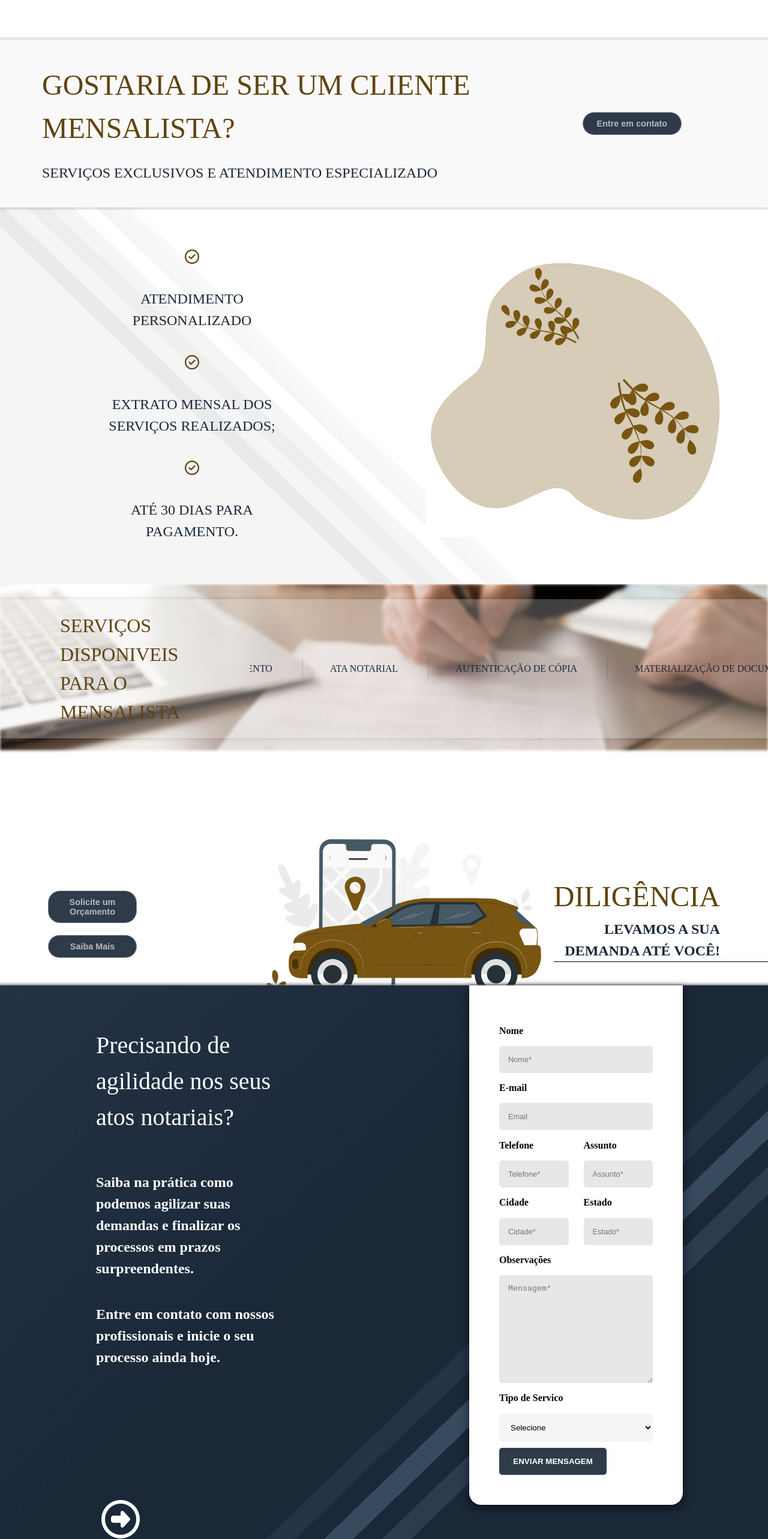
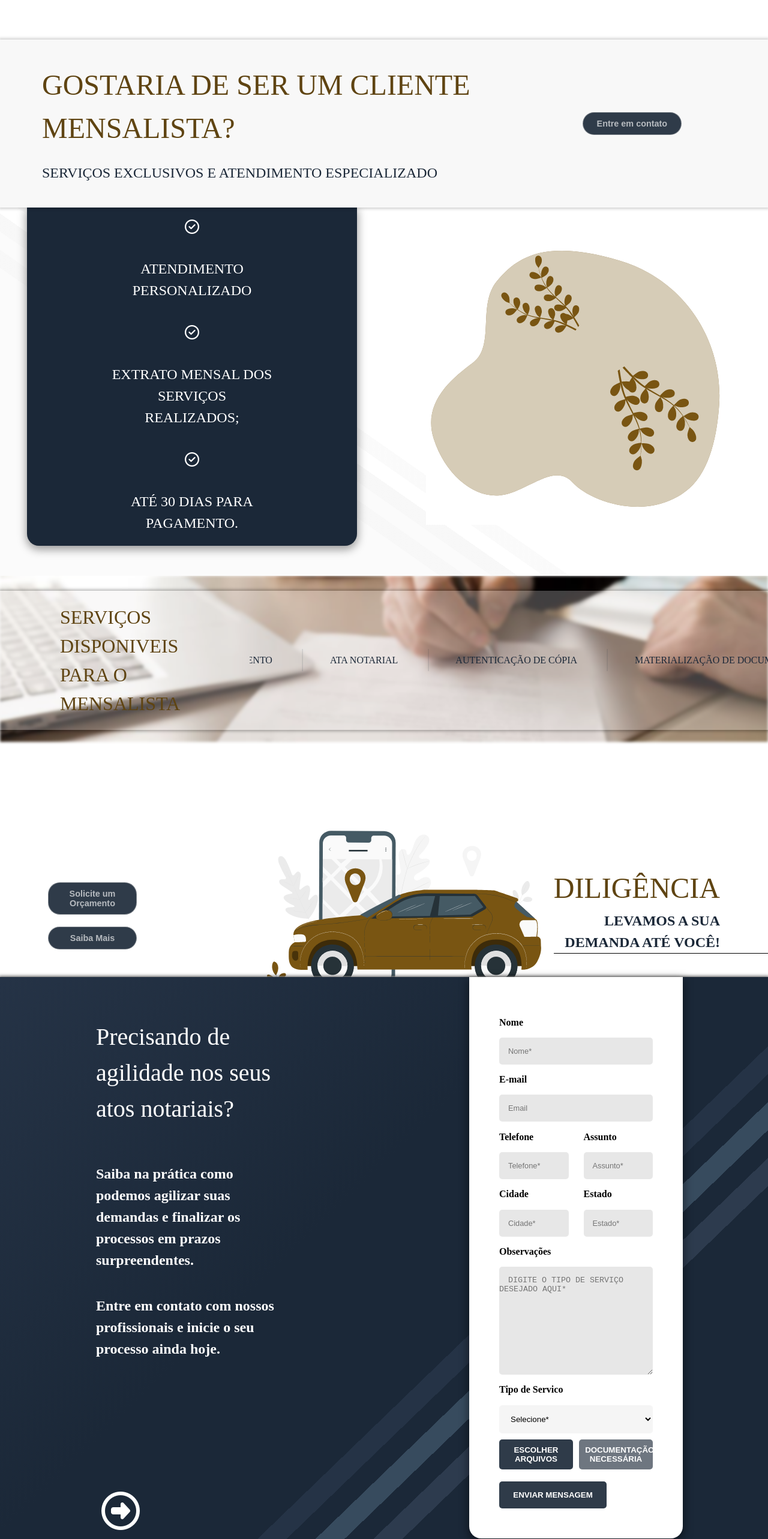
Before and after one commit to Saagcode/2Tabelionato, a React (Vite) app: page /#/servicos in a window 1280 px wide. Shown: the part 885-3451 px from the top of the page at 60% size. Built offline with nearby package versions, Linux system fonts and the light colour scheme; a web font is replaced by a local one.

Commit message:
melhorando formularios

```diff
--- a/src/Components/Body/ServicesHomePage/styles.css
+++ b/src/Components/Body/ServicesHomePage/styles.css
@@ -122,7 +122,6 @@ div button {
   border-radius: 10px;
   list-style-type: none;
   font-size: 0.9rem;
-  cursor: pointer;
 }
 
 .menu-options {
@@ -144,7 +143,6 @@ div button {
   list-style-type: none;
   font-size: 0.9rem;
   transition: 0.3s;
-  cursor: pointer;
 }
 
 .menu-options:hover {
--- a/src/Components/Body/styles.css
+++ b/src/Components/Body/styles.css
@@ -266,7 +266,7 @@ h3 {
 }
 
 .backdrop-services {
-  height: 50vh;
+  height: 25vh;
   width: 100%;
   background-image: url("../../../public/images/setor1.png");
   background-repeat: no-repeat;
@@ -278,7 +278,7 @@ h3 {
 
 .body-services {
   background-color: #0000007e;
-  height: 50vh;
+  height: 25vh;
   display: flex;
   flex-direction: column;
   justify-content: center;
@@ -372,22 +372,25 @@ h3 {
   margin: 0px auto;
   justify-content: center;
   align-items: center;
-  background: linear-gradient(136deg,
-      #ffffff 0%,
-      #f0f0f0 40%,
-      #f0f0f0 58%,
-      #ffffff 58%,
-      #ffffff 60%,
-      #f0f0f0 60%,
-      #f0f0f0 62%,
-      #dcdcdc 62%,
-      #dcdcdc 64%,
-      #f0f0f0 64%,
-      #f0f0f0 66%,
-      #d3d3d3 66%,
-      #d3d3d3 68%,
-      #f0f0f0 68%,
-      #f0f0f0 100%);
+  background: linear-gradient(
+    216deg,
+    #ffffff 56%,
+    #ffffff 56%,
+    #f5f5f578 56%,
+    #f5f5f578 58%,
+    #ffffff 58%,
+    #ffffff 60%,
+    #f5f5f5b8 60%,
+    #f5f5f5 62%,
+    #fbfbfb 62%,
+    #fbfbfb 64%,
+    #f5f5f5 64%,
+    #f5f5f5b8 66%,
+    #fbfbfb 66%,
+    #fbfbfb 68%,
+    #fbfbfb 68%,
+    #fbfbfb 100%
+  );
 }
 
 .fa-map-location-dot {
--- a/src/Components/formularioContato/index.jsx
+++ b/src/Components/formularioContato/index.jsx
@@ -1,8 +1,63 @@
 import "./styles.css";
 import "aos/dist/aos.css";
 import Aos from "aos";
+import { useState, useEffect } from "react";
+import { useLocation, useNavigate } from "react-router-dom";
 
 function Formulariocontato() {
+  const [change, setChange] = useState(false);
+  const [serviceType, setServiceType] = useState("");
+  const location = useLocation();
+  const navigate = useNavigate();
+
+  // Lê o parâmetro 'section' da URL
+  const queryParams = new URLSearchParams(location.search);
+  const section = queryParams.get("section");
+
+  // Atualiza o estado do formulário com base no valor de 'section'
+
+  function handleSelectService(e) {
+    const selectedValue = e.target.value;
+    if (selectedValue === "") {
+      setChange(false);
+    } else {
+      setChange(true);
+    }
+    setServiceType(selectedValue);
+  }
+
+  function placeHolder() {
+    if (serviceType === "") {
+      return "DIGITE O TIPO DE SERVIÇO DESEJADO AQUI*";
+    }
+    return `Mensagem*`;
+  }
+
+  function handleSelectDocumentation(e) {
+    window.scrollTo({
+      top: 0,
+      behavior: "smooth",
+    });
+    e.preventDefault();
+    const selectElement = document.querySelector("#tipo");
+    const selectedValue = selectElement.value;
+    if (change === "escrituraCompraVenda") {
+      setChange(selectedValue === "escrituraCompraVenda");
+    } else if (change === "inventarioPartilha") {
+      setChange(selectedValue === "inventarioPartilha");
+    } else if (change === "ataNotarial") {
+      setChange(selectedValue === "ataNotarial");
+    } else if (change === "divorcioExtrajudicial") {
+      setChange(selectedValue === "divorcioExtrajudicial");
+    } else if (change === "certidaoEscritura") {
+      setChange(selectedValue === "certidaoEscritura");
+    } else if (change === "apostilamento") {
+      setChange(selectedValue === "apostilamento");
+    }
+    // Atualiza a URL com o parâmetro 'section'
+    const newUrl = `?section=${selectedValue}`;
+    navigate(`${location.pathname}${newUrl}`, { replace: true });
+  }
   Aos.init();
   return (
     <>
@@ -96,17 +151,30 @@ function Formulariocontato() {
               }}
             >
               <h1 style={{ textAlign: "left", color: "#000" }}>Observações</h1>
-              <textarea name="" id="" placeholder="Mensagem*" rows="10" />
+              <textarea name="" id="" placeholder={placeHolder()} rows="10" />
             </div>
             <h1 style={{ textAlign: "left", color: "#000" }}>
               Tipo de Servico
             </h1>
-            <select name="" id="">
-              <option value="">Selecione</option>
-              <option value="">Escritura de imovel</option>
-              <option value="">Inventario</option>
-              <option value="">Ata Notarial</option>
+            <select name="" id="tipo" onChange={handleSelectService}>
+              <option value="">Selecione*</option>
+              <option value="escrituraCompraVenda">Escritura de imovel</option>
+              <option value="inventarioPartilha">Inventario</option>
+              <option value="ataNotarial">Ata Notarial</option>
+              <option value="divorcioExtrajudicial">Divorcio</option>
+              <option value="certidaoEscritura">Certidoes</option>
+              <option value="apostilamento">Apostilamento</option>
+              <option value="">Outras Escrituras</option>
             </select>
+            <div className="container-btn-functions">
+              <button>ESCOLHER ARQUIVOS</button>
+              <button
+                className={change ? "unblock-btn" : "block-btn"}
+                onClick={handleSelectDocumentation}
+              >
+                DOCUMENTAÇÃO NECESSÁRIA
+              </button>
+            </div>
             <div className="container-button-send">
               <button>ENVIAR MENSAGEM</button>
             </div>
--- a/src/Components/formularioContato/styles.css
+++ b/src/Components/formularioContato/styles.css
@@ -96,6 +96,11 @@ h2 {
   border-radius: 5px;
 }
 
+.container-form button:hover {
+  background-color: #1b2838;
+  scale: 1.1;
+}
+
 .content-phone-assunto {
   display: flex;
   flex-direction: row;
@@ -131,3 +136,44 @@ select {
   text-indent: 15px;
   color: #000;
 }
+
+.container-btn-functions {
+  display: flex;
+  justify-content: space-between;
+}
+
+.container-btn-functions button {
+  padding: 10px;
+  width: 48%;
+  margin: 10px 0;
+}
+
+.unblock-btn {
+  background-color: #1b2838e8;
+  animation: opacity2 1s ease forwards;
+}
+
+@keyframes opacity2 {
+  0% {
+    opacity: 70%;
+  }
+
+  100% {
+    opacity: 100%;
+  }
+}
+
+.block-btn {
+  pointer-events: none;
+  animation: opacity 1s ease forwards;
+}
+
+@keyframes opacity {
+  0% {
+    opacity: 100%;
+  }
+
+  100% {
+    opacity: 70%;
+  }
+}
--- a/src/pages/servicos/Mensalista/index.jsx
+++ b/src/pages/servicos/Mensalista/index.jsx
@@ -23,7 +23,11 @@ function Mensalista() {
         </div>
       </div>
       <section className="section-mensalist-content">
-        <div>
+        <div
+          className="container-copy-mensalist"
+          data-aos="fade-down"
+          data-aos-duration="1100"
+        >
           <span className="fa-regular fa-circle-check" />
           <h3>ATENDIMENTO PERSONALIZADO</h3>
           <span className="fa-regular fa-circle-check" />
@@ -31,7 +35,7 @@ function Mensalista() {
           <span className="fa-regular fa-circle-check" />
           <h3>ATÉ 30 DIAS PARA PAGAMENTO.</h3>
         </div>
-        <div>
+        <div style={{ margin: "0 auto" }}>
           <img src={contract} alt="deal-business" />
         </div>
       </section>
--- a/src/pages/servicos/Mensalista/styles.css
+++ b/src/pages/servicos/Mensalista/styles.css
@@ -1,38 +1,41 @@
 .section-mensalist-content {
   display: grid;
+  align-items: center;
   grid-template-columns: repeat(2, 1fr);
   margin: 0px auto;
-  padding: 50px 0;
+  padding: 0 0 50px 0;
   background: linear-gradient(
-    224deg,
-    #ffffff 55%,
-    #fafafa 55%,
-    #f5f5f5 58%,
+    215deg,
+    #ffffff 56%,
+    #f5f5f578 56%,
+    #f5f5f578 58%,
     #ffffff 58%,
     #ffffff 60%,
-    #f5f5f5 60%,
-    #f5f5f5 62%,
-    #eeeeee 62%,
-    #eeeeee 64%,
-    #f5f5f5 64%,
-    #f5f5f5 66%,
-    #eaeaea 66%,
-    #eaeaea 68%,
-    #f5f5f5 68%,
-    #f5f5f5 100%
+    #f5f5f5b8 60%,
+    #f5f5f5b8 62%,
+    #fbfbfb 62%,
+    #fbfbfb 64%,
+    #f5f5f5b8 64%,
+    #f5f5f5b8 66%,
+    #fbfbfb 66%,
+    #fbfbfb 68%,
+    #fbfbfb 68%,
+    #fbfbfb 100%
   );
+  position: relative;
+  z-index: -1;
 }
 
 .titleText-banner {
   display: grid;
   grid-template-columns: 2fr 1fr;
-  background-color: #e7e5e53a;
+  background-color: #f8f8f8;
   align-items: center;
   padding: 20px;
   margin: 80px 0 0 0;
   box-shadow: 0 0 5px 2px rgba(0, 0, 0, 0.2);
   position: relative;
-  z-index: 1;
+  z-index: 7;
 }
 
 .titleText-banner .subtitle-banner {
@@ -68,24 +71,24 @@
 }
 
 .section-mensalist-content h3 {
-  color: #1b2838;
+  color: #fff;
   width: 50%;
   margin: 20px auto;
   font-size: 1.5rem;
 }
 
 .fa-circle-check {
-  color: rgb(95, 68, 18);
+  color: #ffffff;
   font-size: 1.5rem;
   margin: 20px auto;
 }
 
 .img-container {
   position: relative;
-  width: 100%; /* Ajuste conforme necessário */
-  height: 90%; /* Ajuste conforme necessário */
-  overflow: hidden; /* Garante que o conteúdo extra não seja exibido */
-  z-index: 0; /* Mantém atrás do texto */
+  width: 100%;
+  height: 90%;
+  overflow: hidden;
+  z-index: 0;
   padding: 5px 0 30px 0;
 }
 
@@ -104,6 +107,16 @@
   z-index: 0; /* Mantém atrás do texto */
 }
 
+.container-copy-mensalist {
+  background-color: #1b2838;
+  position: relative;
+  z-index: 0;
+  border-bottom-left-radius: 20px;
+  border-bottom-right-radius: 20px;
+  box-shadow: 0px 5px 15px 1px rgba(0, 0, 0, 0.4);
+  margin: 0 auto;
+}
+
 .marquee {
   display: flex;
   color: #1b2838;
@@ -111,7 +124,7 @@
   align-items: center;
   padding: 0px;
   margin: 20px auto;
-  box-shadow: 0 0 5px 2px rgba(0, 0, 0, 0.1);
+  box-shadow: 0 0 5px 2px rgba(0, 0, 0, 0.3);
   position: relative;
   z-index: 2;
 }
--- a/src/pages/servicos/index.jsx
+++ b/src/pages/servicos/index.jsx
@@ -2064,7 +2064,12 @@ function servicos() {
         </div>
         <div className="container-car-text">
           <div
-            style={{ display: "flex", justifyContent: "right", position: 'relative', zIndex: "-1" }}
+            style={{
+              display: "flex",
+              justifyContent: "right",
+              position: "relative",
+              zIndex: "-1",
+            }}
             data-aos="fade-left"
             data-aos-duration="2000"
           >
```
